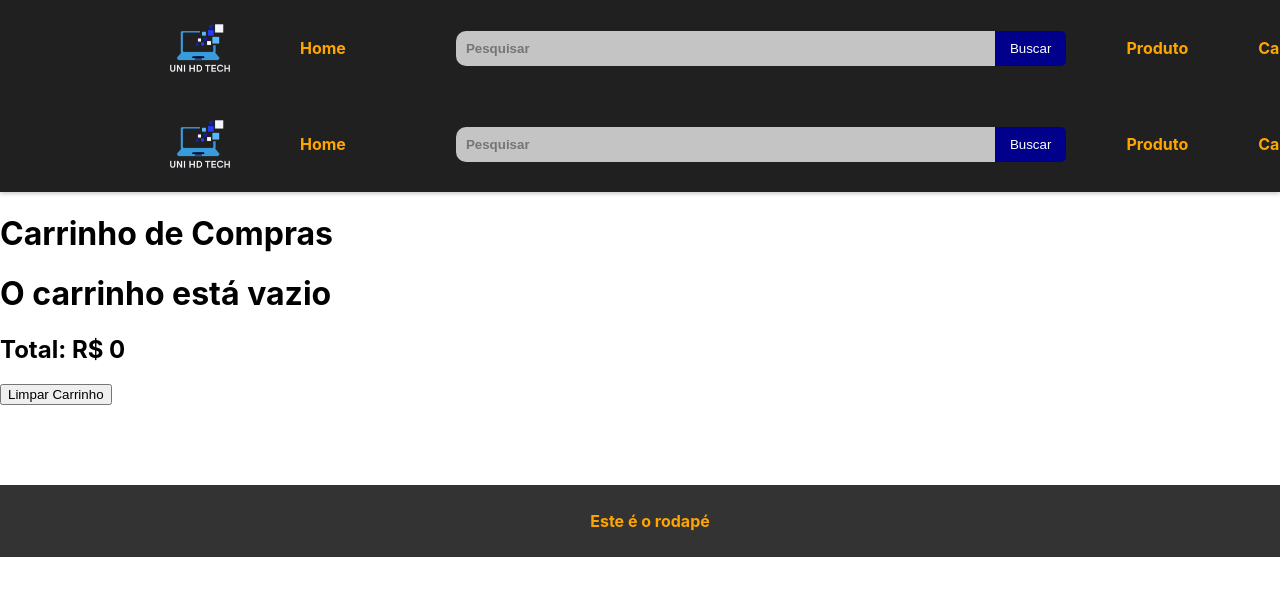
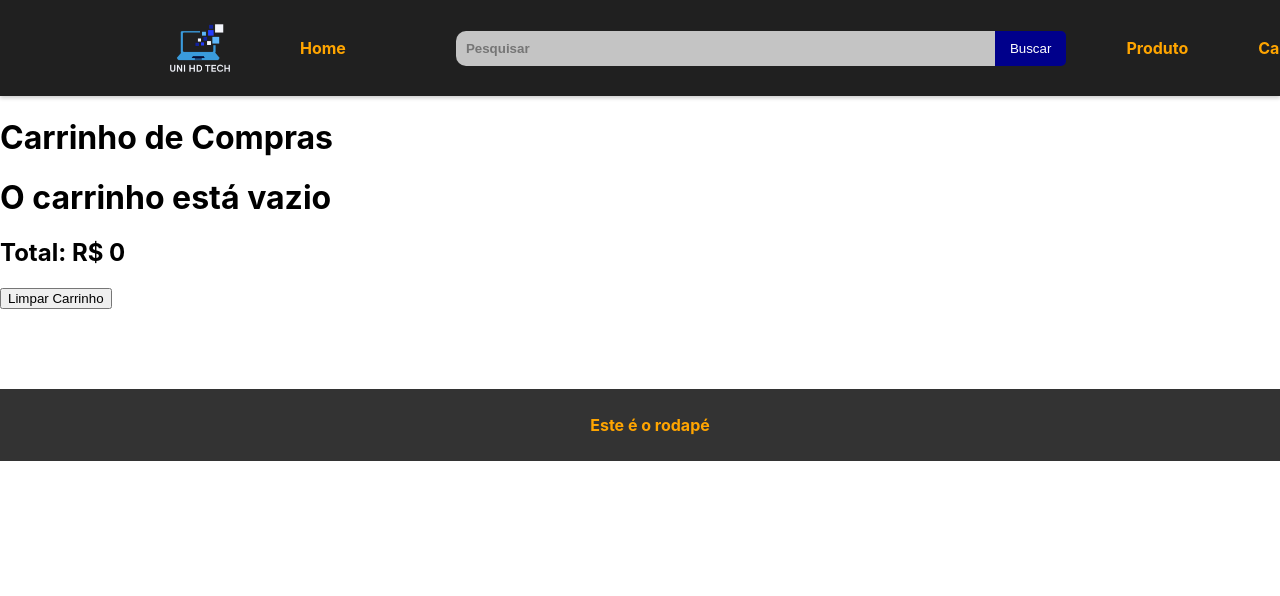
Before and after one commit to SenpSenp/TerceiroPeriodoFrontEndFaculdade, a React (Create React App) app in the folder atividade/: page /carrinho in a window 1280 px wide. Shown: the top 596 px of the page. Built offline with nearby package versions, Linux system fonts and the light colour scheme.

Commit message:
Arrumado problema de header duplicado no carrinho

```diff
--- a/atividade/src/Telas/Carrinhocompras/Carrinho.jsx
+++ b/atividade/src/Telas/Carrinhocompras/Carrinho.jsx
@@ -1,4 +1,3 @@
-import Header from '../../Componentes/Header/Header';
 import { CarrinhoContext } from '../../Telas/Carrinhocompras/CarrinhoContext';
 import React, { useContext } from 'react';
 import ItemCarrinho from './../../Componentes/ItemCarrinho/ItemCarrinho';
@@ -13,7 +12,6 @@ const Carrinho = () => {
 
   return (
     <div>
-      <Header />
       <h1>Carrinho de Compras</h1>
       <div>
         <div>
```
